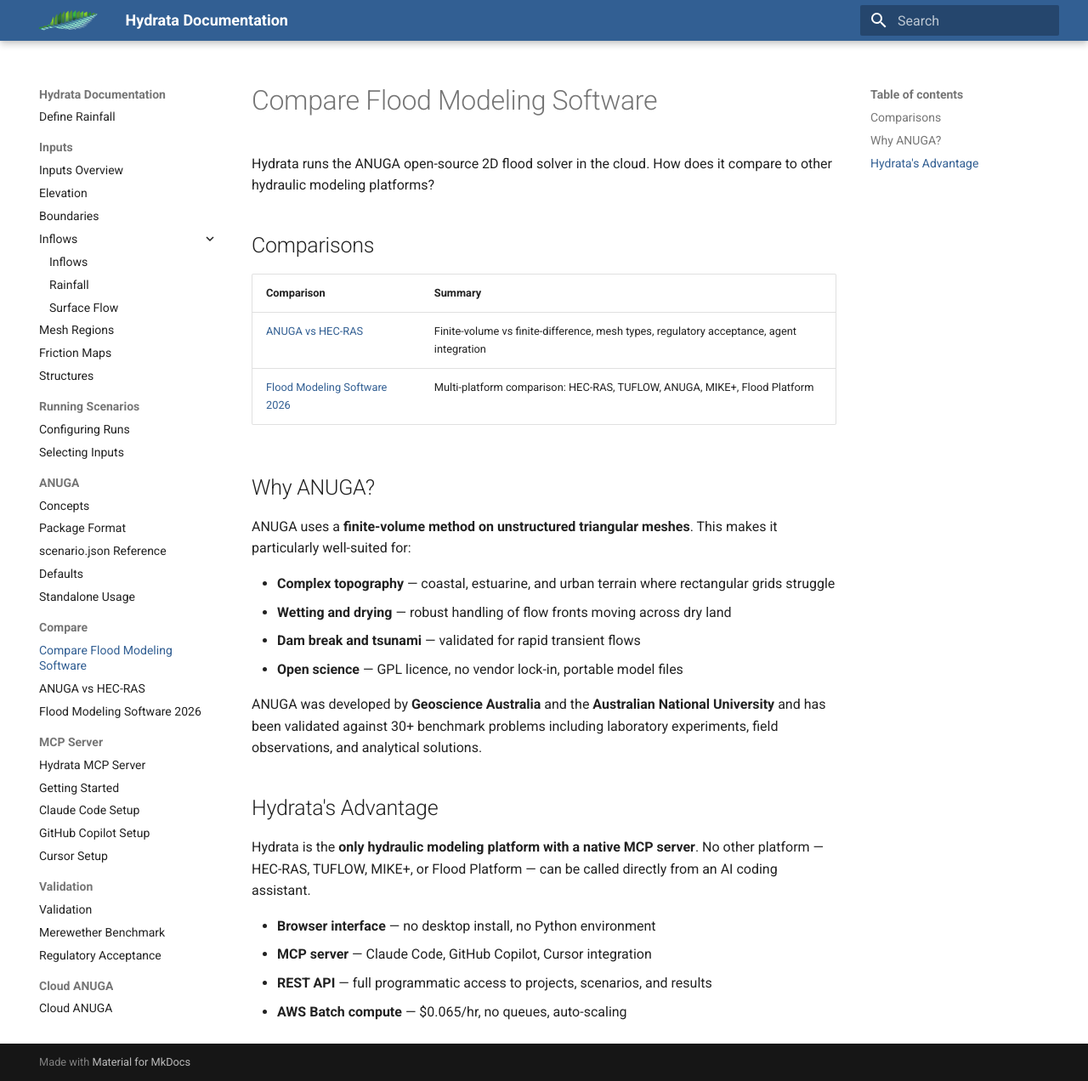
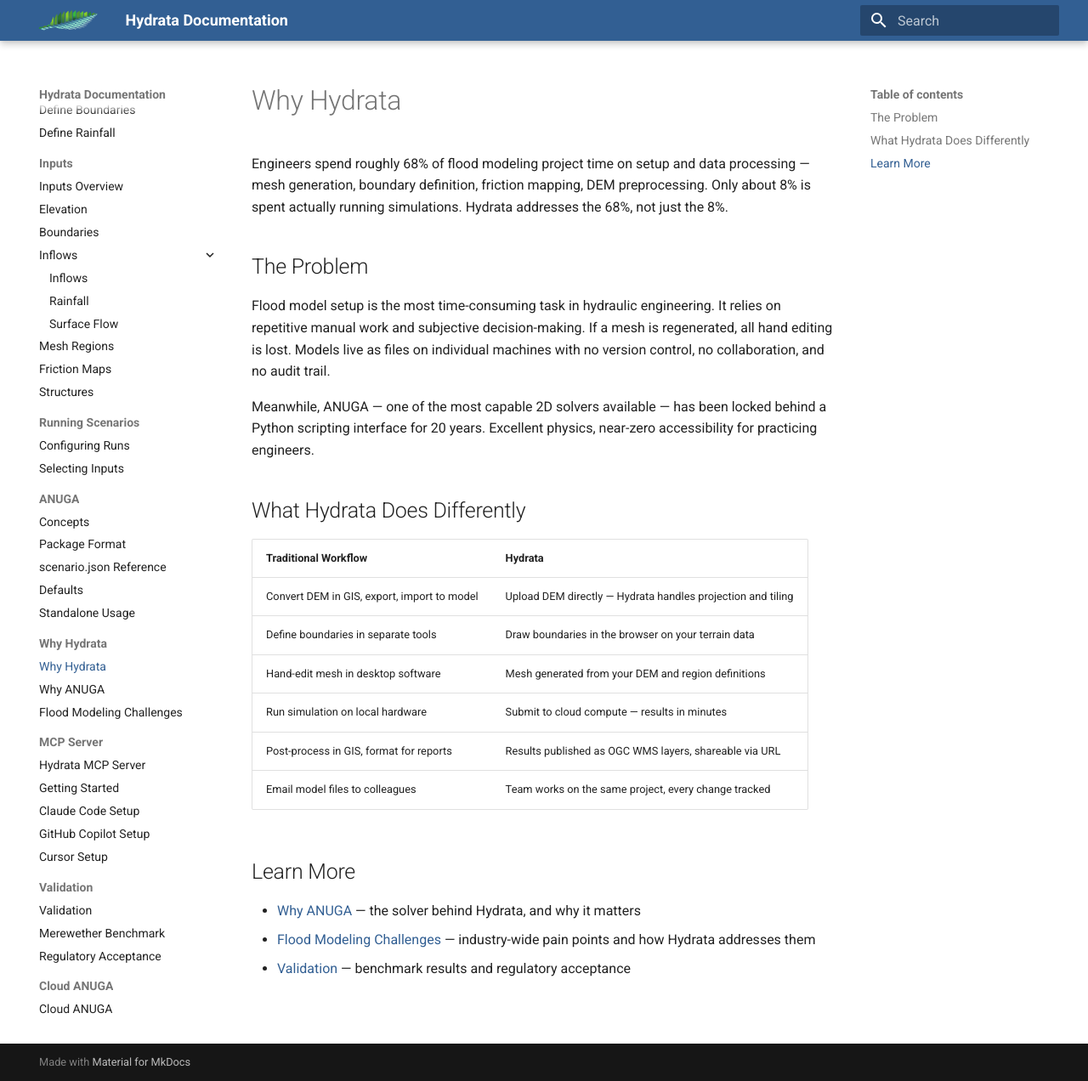
Before and after one commit to Hydrata/docs_hydrata, an MkDocs documentation site: the page built from docs/compare/index.md, in a window 1280 px wide and 1272 px high. Shown: the whole window at 85% size. Built offline with MkDocs 1.6.1 and Material for MkDocs 9.7.7, drawn with Linux system fonts in a browser that asks for light colours.

Commit message:
fix(content): remove HEC-RAS refs, rename compare pages to Why Hydrata
Replace anuga-vs-hecras.md with why-anuga.md. Replace flood-modeling-software.md
with flood-modeling-challenges.md focused on workflow pain points.
Rewrite compare/index.md around the 68% setup problem. Remove HEC-RAS
from regulatory-acceptance.md. Remove "the only X" language from MCP and
cloud-anuga pages.

```diff
--- a/docs/compare/index.md
+++ b/docs/compare/index.md
@@ -1,30 +1,26 @@
-# Compare Flood Modeling Software
+# Why Hydrata
 
-Hydrata runs the ANUGA open-source 2D flood solver in the cloud. How does it compare to other hydraulic modeling platforms?
+Engineers spend roughly 68% of flood modeling project time on setup and data processing — mesh generation, boundary definition, friction mapping, DEM preprocessing. Only about 8% is spent actually running simulations. Hydrata addresses the 68%, not just the 8%.
 
-## Comparisons
+## The Problem
 
-| Comparison | Summary |
+Flood model setup is the most time-consuming task in hydraulic engineering. It relies on repetitive manual work and subjective decision-making. If a mesh is regenerated, all hand editing is lost. Models live as files on individual machines with no version control, no collaboration, and no audit trail.
+
+Meanwhile, ANUGA — one of the most capable 2D solvers available — has been locked behind a Python scripting interface for 20 years. Excellent physics, near-zero accessibility for practicing engineers.
+
+## What Hydrata Does Differently
+
+| Traditional Workflow | Hydrata |
 |---|---|
-| [ANUGA vs HEC-RAS](anuga-vs-hecras.md) | Finite-volume vs finite-difference, mesh types, regulatory acceptance, agent integration |
-| [Flood Modeling Software 2026](flood-modeling-software.md) | Multi-platform comparison: HEC-RAS, TUFLOW, ANUGA, MIKE+, Flood Platform |
+| Convert DEM in GIS, export, import to model | Upload DEM directly — Hydrata handles projection and tiling |
+| Define boundaries in separate tools | Draw boundaries in the browser on your terrain data |
+| Hand-edit mesh in desktop software | Mesh generated from your DEM and region definitions |
+| Run simulation on local hardware | Submit to cloud compute — results in minutes |
+| Post-process in GIS, format for reports | Results published as OGC WMS layers, shareable via URL |
+| Email model files to colleagues | Team works on the same project, every change tracked |
 
-## Why ANUGA?
+## Learn More
 
-ANUGA uses a **finite-volume method on unstructured triangular meshes**. This makes it particularly well-suited for:
-
-- **Complex topography** — coastal, estuarine, and urban terrain where rectangular grids struggle
-- **Wetting and drying** — robust handling of flow fronts moving across dry land
-- **Dam break and tsunami** — validated for rapid transient flows
-- **Open science** — GPL licence, no vendor lock-in, portable model files
-
-ANUGA was developed by **Geoscience Australia** and the **Australian National University** and has been validated against 30+ benchmark problems including laboratory experiments, field observations, and analytical solutions.
-
-## Hydrata's Advantage
-
-Hydrata is the **only hydraulic modeling platform with a native MCP server**. No other platform — HEC-RAS, TUFLOW, MIKE+, or Flood Platform — can be called directly from an AI coding assistant.
-
-- **Browser interface** — no desktop install, no Python environment
-- **MCP server** — Claude Code, GitHub Copilot, Cursor integration
-- **REST API** — full programmatic access to projects, scenarios, and results
-- **AWS Batch compute** — $0.065/hr, no queues, auto-scaling
+- [Why ANUGA](why-anuga.md) — the solver behind Hydrata, and why it matters
+- [Flood Modeling Challenges](flood-modeling-challenges.md) — industry-wide pain points and how Hydrata addresses them
+- [Validation](../validation/index.md) — benchmark results and regulatory acceptance
--- a/mkdocs.yml
+++ b/mkdocs.yml
@@ -66,10 +66,10 @@ nav:
     - scenario.json Reference: anuga/scenario-json.md
     - Defaults: anuga/defaults.md
     - Standalone Usage: anuga/getting-started.md
-  - Compare:
+  - Why Hydrata:
     - compare/index.md
-    - ANUGA vs HEC-RAS: compare/anuga-vs-hecras.md
-    - Flood Modeling Software 2026: compare/flood-modeling-software.md
+    - Why ANUGA: compare/why-anuga.md
+    - Flood Modeling Challenges: compare/flood-modeling-challenges.md
   - MCP Server:
     - mcp/index.md
     - Getting Started: mcp/getting-started.md
```
Also changed, not shown: docs/cloud-anuga/index.md (+1 -1 lines), docs/compare/anuga-vs-hecras.md (deleted, +0 -65 lines), docs/compare/flood-modeling-challenges.md (added, +76 -0 lines), docs/compare/flood-modeling-software.md (deleted, +0 -74 lines), docs/compare/why-anuga.md (added, +66 -0 lines), docs/mcp/index.md (+1 -1 lines), docs/validation/regulatory-acceptance.md (+2 -2 lines).
